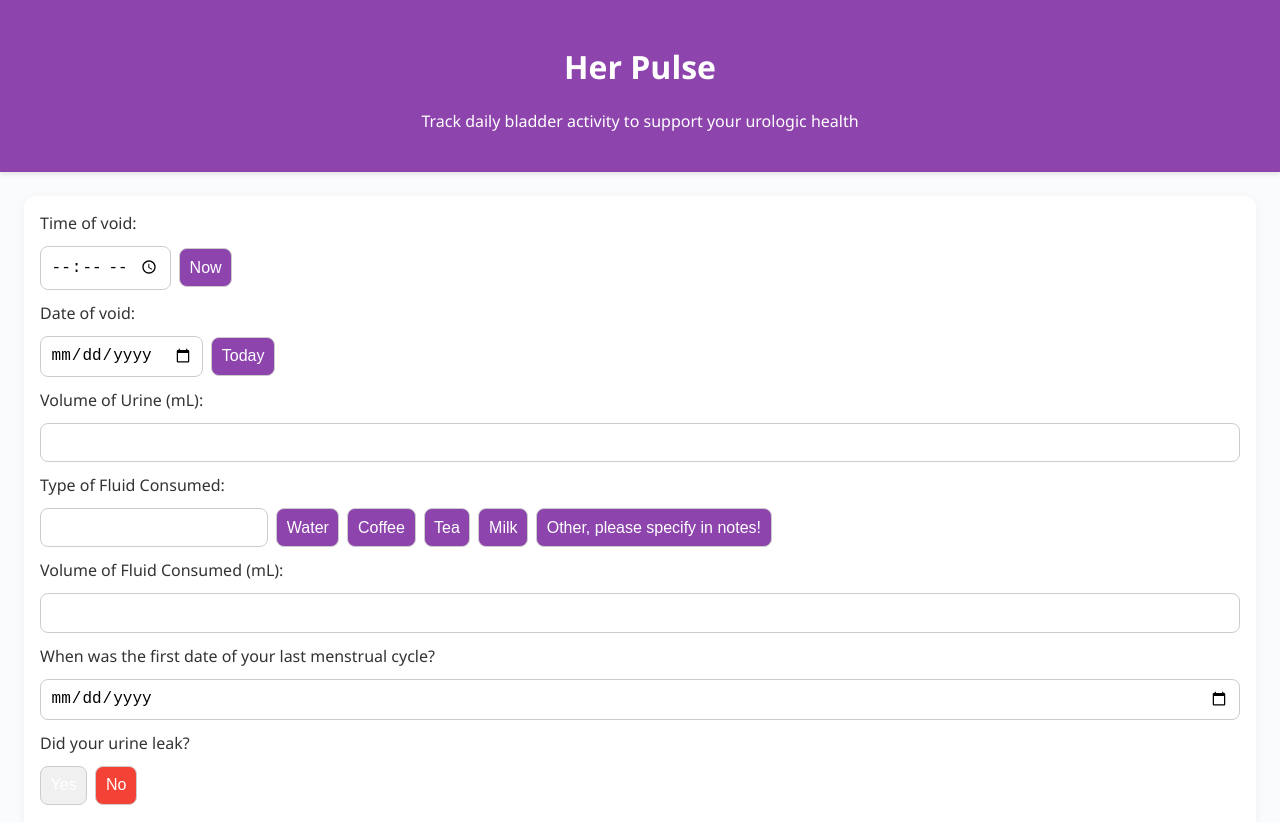
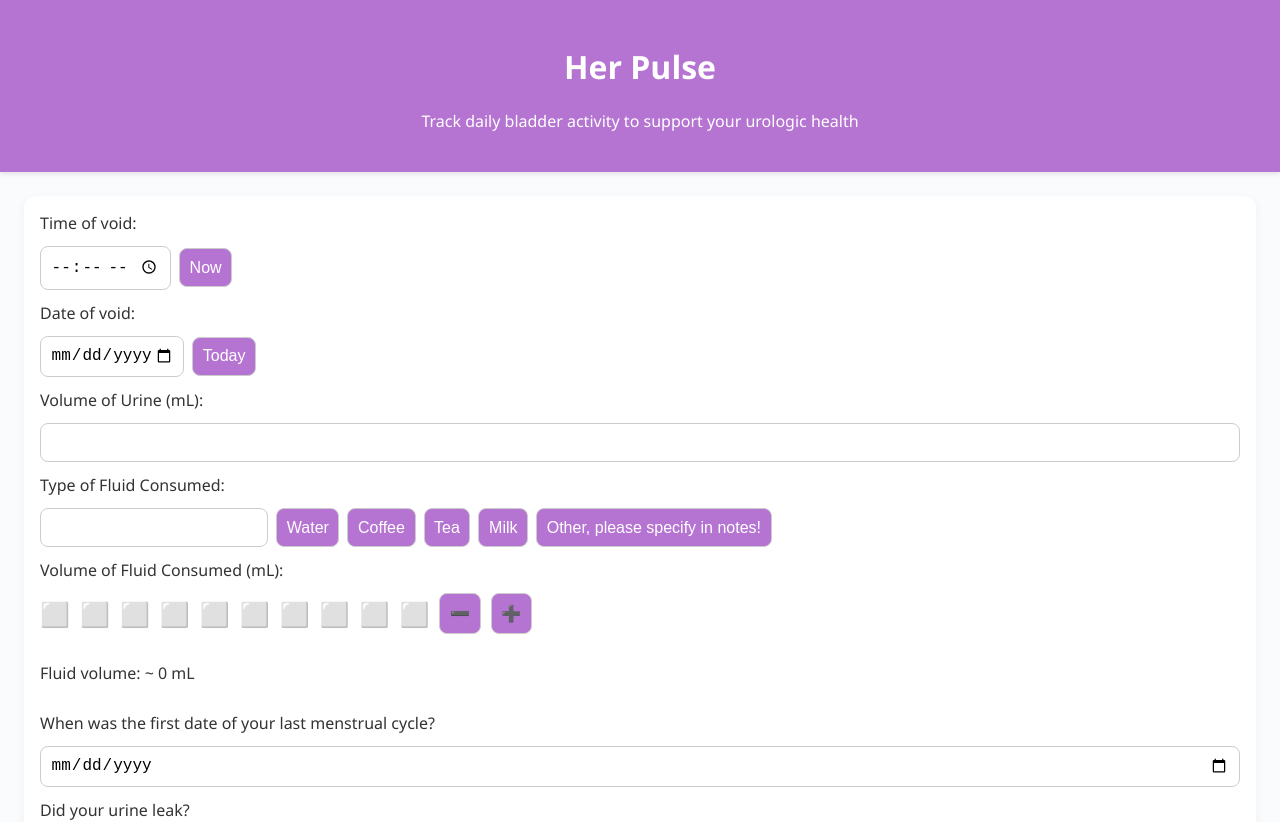
Before and after one commit to muqriher72/herpulse, a React (Create React App) app: page / in a window 1280 px wide. Shown: the top 822 px of the page. Built offline with nearby package versions, Linux system fonts and the light colour scheme.

Commit message:
Added the interactive glasses of water

```diff
--- a/package.json
+++ b/package.json
@@ -8,9 +8,10 @@
     "@testing-library/react": "^16.3.0",
     "@testing-library/user-event": "^13.5.0",
     "react": "^19.1.0",
+    "react-calendar": "^6.0.0",
     "react-dom": "^19.1.0",
     "react-router-dom": "^7.6.1",
-    "react-scripts": "^5.0.1",
+    "react-scripts": "^0.0.0",
     "web-vitals": "^2.1.4"
   },
   "scripts": {
--- a/src/App.js
+++ b/src/App.js
@@ -1,4 +1,4 @@
-import React, { useState } from "react";
+import React, { useState, useEffect } from "react";
 import Header from "./components/Header";
 import EntryForm from "./components/EntryForm";
 import EntryList from "./components/EntryList";
@@ -6,13 +6,22 @@ import "./styles.css";
 
 function App() {
   const [entries, setEntries] = useState([]);
+  const [visible, setVisible] = useState(false);
+
+  useEffect(() => {
+    setVisible(true);
+  }, []);
 
   function addEntry(entry) {
     setEntries([entry, ...entries]);
   }
 
   return (
-    <div className="app">
+    <div className="app"
+    style={{
+      opacity: visible ? 1 : 0,
+      transition: 'opacity 0.5s ease-in-out', // cutesy
+    }}>
       <Header />
       <EntryForm onAdd={addEntry} />
       <EntryList entries={entries} />
--- a/src/components/EntryCard.js
+++ b/src/components/EntryCard.js
@@ -1,14 +1,15 @@
-import React from "react";
+import React, { useState } from "react";
 
 export default function EntryCard({ entry }) {
+  const [volume] = useState(entry.fluidvolume);
+
   return (
     <div className="entry-card">
       <p><strong>🕒 Time:</strong> {entry.time}</p>
       <p><strong>💧 Urine Volume:</strong> {entry.volume} mL</p>
       <p><strong>🥤 Fluid Type:</strong> {entry.fluidtype}</p>
-      <p><strong>🥛 Fluid Volume:</strong> {entry.fluidvolume} mL</p>
-      <p><strong>🩸 Menstrual Cycle Date::</strong> {entry.menstrual}</p>
-
+      <p><strong>🥛 Fluid Volume:</strong> {volume} mL</p>
+      <p><strong>🩸 Menstrual Cycle Date:</strong> {entry.menstrual}</p>
       <p>
         <strong>🚱 Urine Leak:</strong> {entry.urineleak ? "Yes" : "No"}
       </p>
--- a/src/components/EntryForm.js
+++ b/src/components/EntryForm.js
@@ -5,7 +5,7 @@ export default function EntryForm({ onAdd }) {
   const [date, setDate] = useState("");
   const [volume, setVolume] = useState("");
   const [fluidtype, setFluidType] = useState("");
-  const [fluidvolume, setFluidVolume] = useState("");
+  const [fluidvolume, setFluidVolume] = useState(0);
   const [menstrual, setMenstrual] = useState("");
   const [urineleak, setUrineLeak] = useState(false);
   const [urineurge, setUrineUrge] = useState(false);
@@ -14,8 +14,20 @@ export default function EntryForm({ onAdd }) {
 
   function handleSubmit(e) {
     e.preventDefault();
-    if (!time || !date || !volume || !fluidtype || !fluidvolume || !menstrual || !urineleak || !urineurge || !soiled) return;
-    onAdd({ time, date, volume, fluidtype, fluidvolume, menstrual, urineleak, urineurge, soiled, notes });
+    if (!time || !date || !volume || !fluidtype || !fluidvolume || !menstrual) return;
+    onAdd({
+      time,
+      date,
+      volume: Number(volume),
+      fluidtype,
+      fluidvolume: Number(fluidvolume),
+      menstrual,
+      urineleak,
+      urineurge,
+      soiled,
+      notes
+    });
+
     setTime("");
     setDate("");
     setVolume("");
@@ -52,17 +64,18 @@ export default function EntryForm({ onAdd }) {
 
 
       <label>Date of void:</label>
-      <div style = {{ display: "flex", gap: "8px", alignItems: "center"}}>
+      <div style={{ display: "flex", gap: "8px", alignItems: "center" }}>
         <input
           type="date"
           value={date}
           onChange={(e) => setDate(e.target.value)}
+          max={new Date().toISOString().split("T")[0]}
           required
         />
 
         <button
-          type = "button"
-          onClick = {() => {
+          type="button"
+          onClick={() => {
             const today = new Date();
             const formattedDate = today.toISOString().split("T")[0];
             setDate(formattedDate);
@@ -76,7 +89,7 @@ export default function EntryForm({ onAdd }) {
       <input type="number" value={volume} onChange={(e) => setVolume(e.target.value)} required />
 
       <label>Type of Fluid Consumed:</label>
-      <div style = {{ display: "flex", gap: "8px", alignItems: "center"}}>
+      <div style={{ display: "flex", gap: "8px", alignItems: "center" }}>
         <input type="text" value={fluidtype} onChange={(e) => setFluidType(e.target.value)} required />
 
         {["Water", "Coffee", "Tea", "Milk", "Other, please specify in notes!"].map((type) => (
@@ -91,10 +104,38 @@ export default function EntryForm({ onAdd }) {
       </div>
 
       <label>Volume of Fluid Consumed (mL):</label>
-      <input type="number" value={fluidvolume} onChange={(e) => setFluidVolume(e.target.value)} required />
+      <div style={{ display: "flex", alignItems: "center", gap: "10px" }}>
+        {Array.from({ length: 10 }).map((_, i) => (
+          <span
+            key={i}
+            style={{ fontSize: "1.5rem", cursor: "pointer" }}
+            onClick={() => setFluidVolume((i + 1) * 250)}
+          >
+            {i < Math.round(fluidvolume / 250) ? "🥛" : "⬜️"}
+          </span>
+        ))}
+        <button
+          type="button"
+          onClick={() => setFluidVolume(Math.max(0, fluidvolume - 250))}
+        >
+          ➖
+        </button>
+        <button
+          type="button"
+          onClick={() => setFluidVolume(Math.min(2500, fluidvolume + 250))}
+        >
+          ➕
+        </button>
+      </div>
+      <p>Fluid volume: ~ {fluidvolume} mL</p>
 
       <label>When was the first date of your last menstrual cycle?</label>
-      <input type="date" value={menstrual} onChange={(e) => setMenstrual(e.target.value)} required />
+      <input
+      type="date"
+      value={menstrual}
+      onChange={(e) => setMenstrual(e.target.value)}
+      max={new Date().toISOString().split("T")[0]} // note: will prevent patients from selecting a date in the future
+      required />
 
       <label>Did your urine leak?</label>
       <div style={{ display: "flex", gap: "8px", marginBottom: "10px" }}>
--- a/src/styles.css
+++ b/src/styles.css
@@ -7,7 +7,7 @@ body {
 }
 
 .header {
-  background: #8e44ad;
+  background: #b574d2;
   color: white;
   padding: 1.5rem;
   text-align: center;
@@ -33,7 +33,7 @@ input, button {
 }
 
 button {
-  background-color: #8e44ad;
+  background-color: #b574d2;
   color: white;
   cursor: pointer;
   transition: background 0.2s ease;
```
Also changed, not shown: 1 other file (tests, documents, lock files or other folders).
